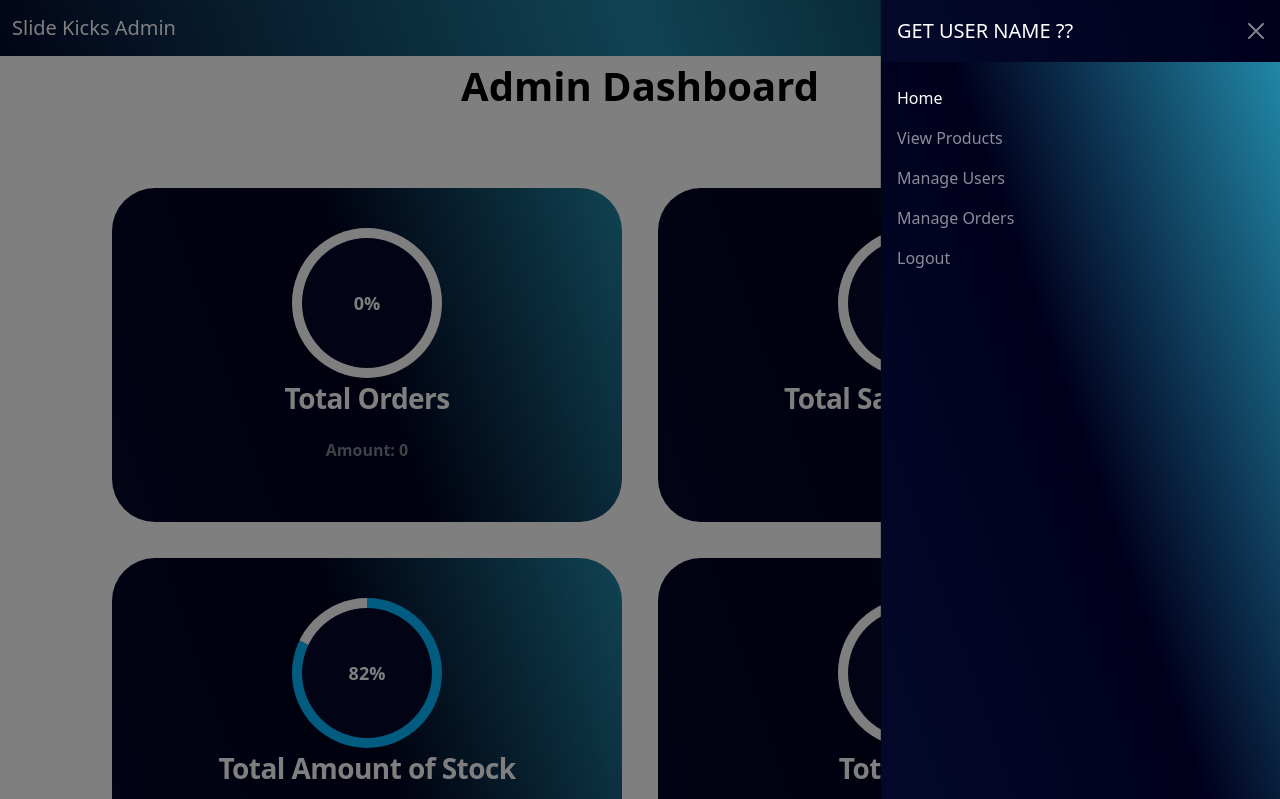
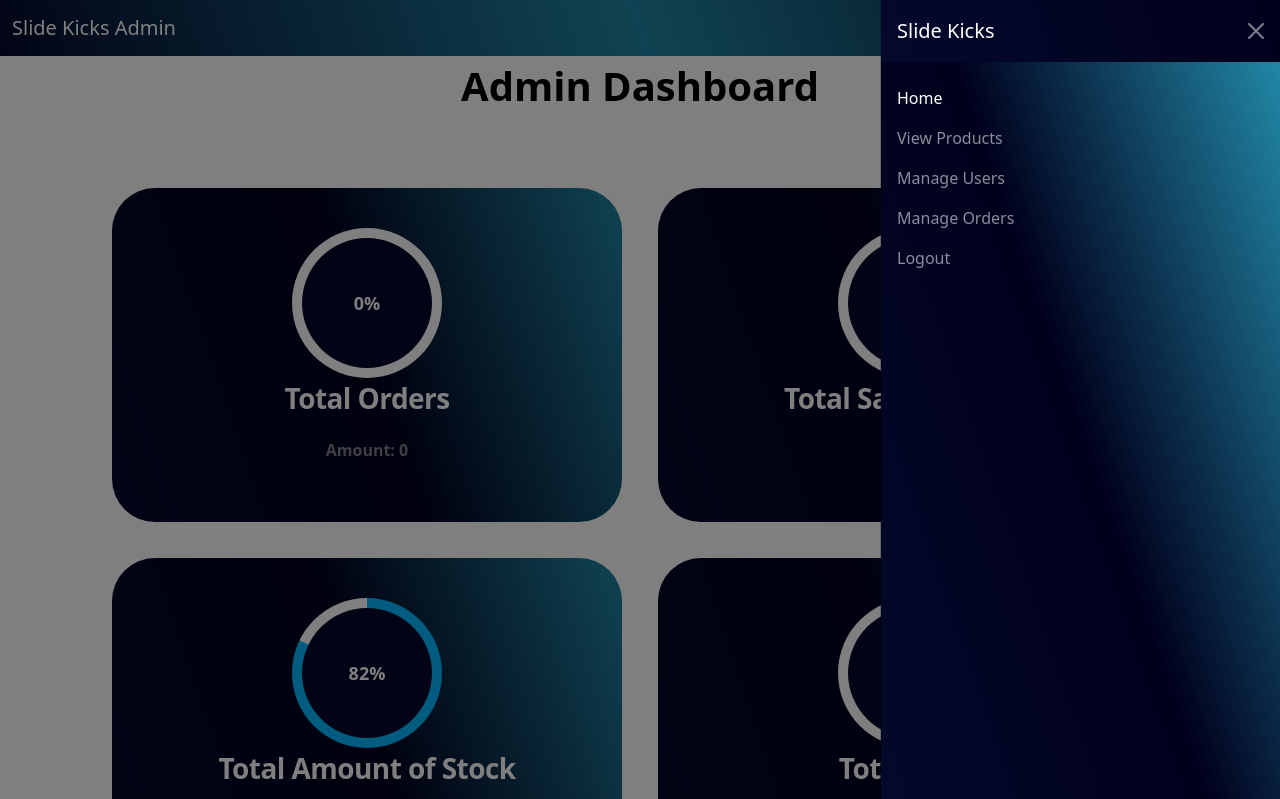
Before and after one commit to Duan-Muller/Shoe-ECommerce-Website, a PHP site: page /admin.php in a window 1280 px wide, after a click that opens the changed part. Shown: the top 799 px of the page. Run offline with PHP 8.4, Linux system fonts and the light colour scheme; data comes from the database, SQL or seed files in the repository; data that the repository does not hold is empty; some libraries are stand-ins or nearby versions.

Commit message:
Changed heading of navbar in admin view

```diff
--- a/admin.php
+++ b/admin.php
@@ -24,7 +24,7 @@
             </button>
             <div class="offcanvas offcanvas-end text-bg-dark" tabindex="-1" id="offcanvasDarkNavbar" aria-labelledby="offcanvasDarkNavbarLabel">
                 <div class="offcanvas-header">
-                    <h5 class="offcanvas-title" id="offcanvasDarkNavbarLabel">GET USER NAME ??</h5>
+                    <h5 class="offcanvas-title" id="offcanvasDarkNavbarLabel">Slide Kicks</h5>
                     <button type="button" class="btn-close btn-close-white" data-bs-dismiss="offcanvas" aria-label="Close"></button>
                 </div>
                 <div class="offcanvas-body">
```
